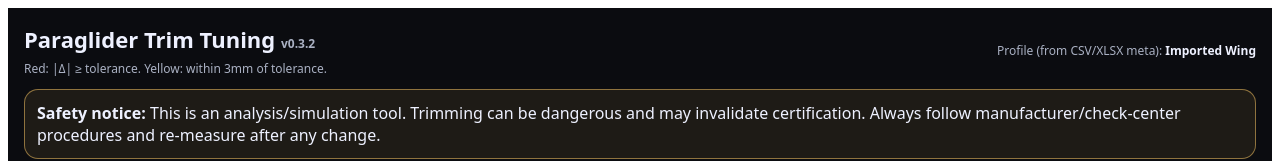
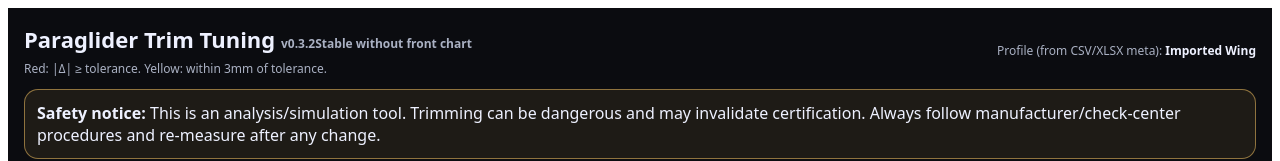
Before and after one commit to Simmo-code/Paraglider-trim-tuning, a React (Vite) app: page / in a window 1280 px wide. Shown: the top 161 px of the page. Built offline with nearby package versions, Linux system fonts and the light colour scheme.

Commit message:
Update App.jsx

```diff
--- a/src/App.jsx
+++ b/src/App.jsx
@@ -19,7 +19,7 @@ import BUILTIN_PROFILES from "./wingProfiles.json";
  *   delta     = after - nominal
  */
 
-const APP_VERSION = "0.3.2";
+const APP_VERSION = "0.3.2Stable without front chart";
 
 /* ------------------------- Helpers ------------------------- */
 
```
